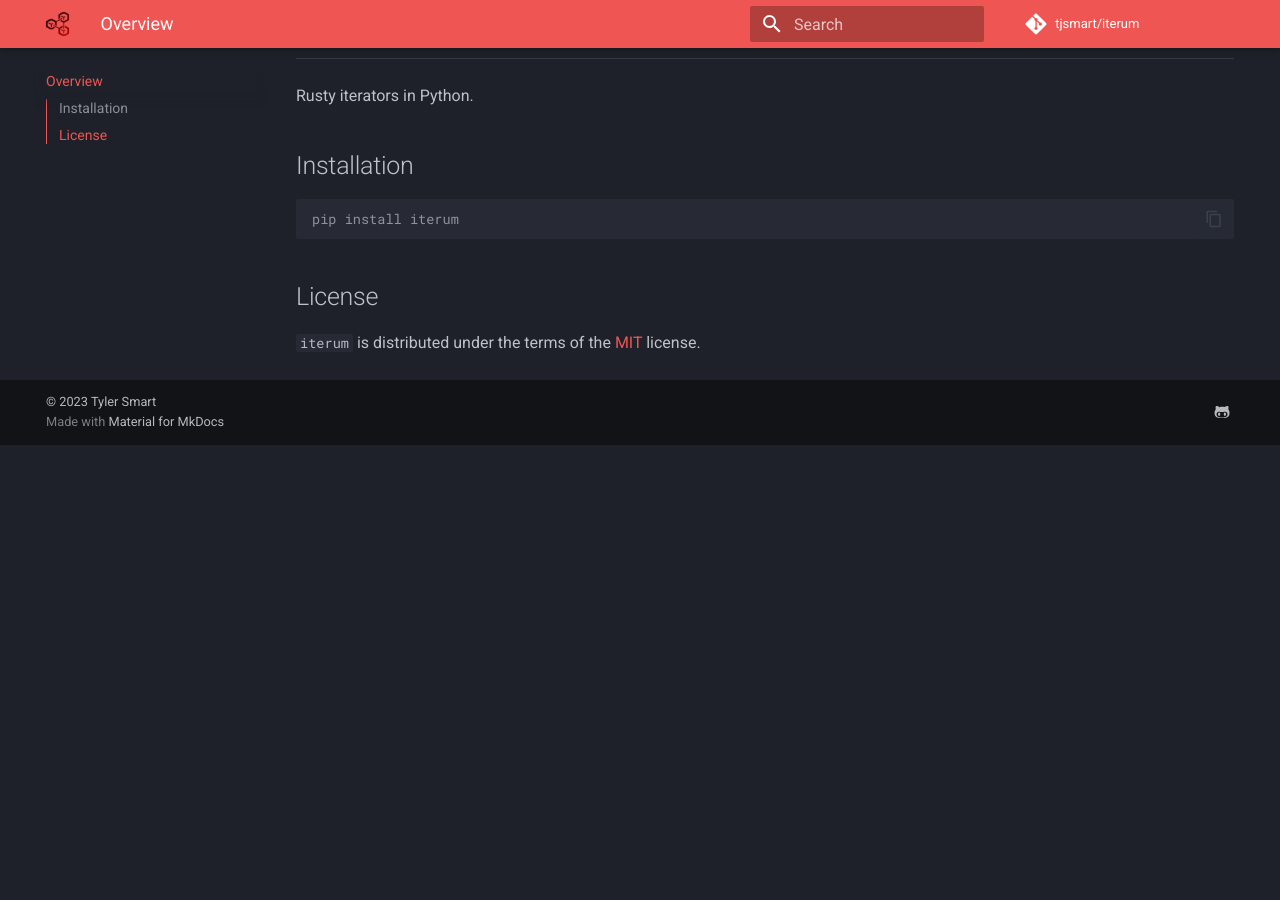
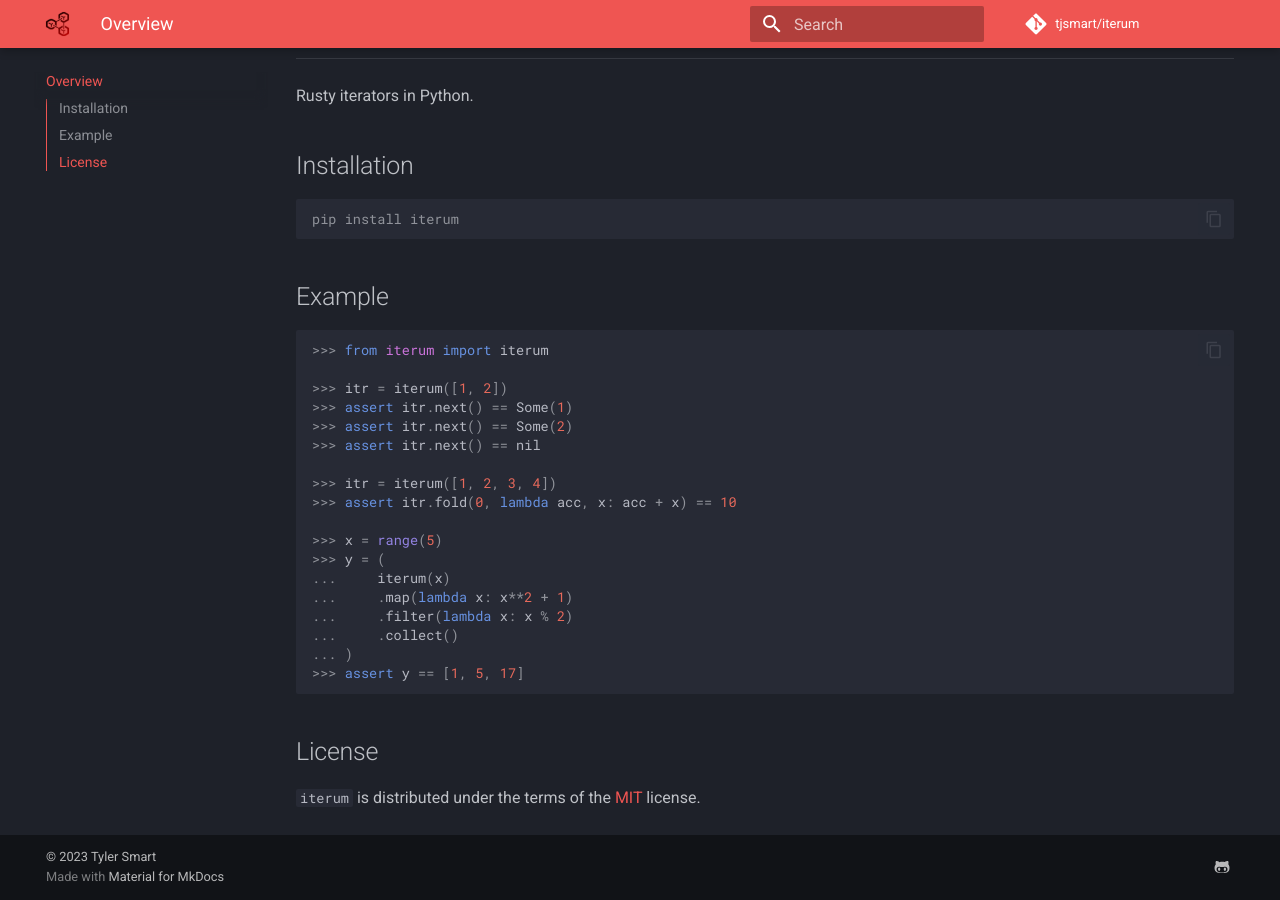
Before and after one commit to tjsmart/iterum, an MkDocs documentation site: the page built from docs/index.md, in a window 1280 px wide and 900 px high, scrolled down 555 px. Built offline with MkDocs 1.6.1 and Material for MkDocs 9.7.7, drawn with Linux system fonts in a browser that asks for light colours; comment, search, counter and statistics services are not loaded; before the commit the page ends 1000 px from its top, so only the background shows below that; grey boxes are pictures that could not be loaded.

````diff
--- a/docs/index.md
+++ b/docs/index.md
@@ -1,7 +1,6 @@
 # Overview
 
 <div align="center">
-<!-- <img src="https://raw.githubusercontent.com/tjsmart/iterum/main/docs/assets/images/logo.png" alt="Iterum logo" width="500" role="img"> -->
 <img src="assets/logo.png" alt="Iterum logo" width="250" role="img">
 </div>
 
@@ -15,8 +14,6 @@
 [![types - Pyright](https://microsoft.github.io/pyright/img/pyright_badge.svg)](https://microsoft.github.io/pyright/)
 [![License - MIT](https://img.shields.io/badge/license-MIT-9400d3.svg)](https://spdx.org/licenses/)
 
-
-
 -----
 
 Rusty iterators in Python.
@@ -27,6 +24,29 @@ Rusty iterators in Python.
 pip install iterum
 ```
 
+## Example
+
+```pycon
+>>> from iterum import iterum
+
+>>> itr = iterum([1, 2])
+>>> assert itr.next() == Some(1)
+>>> assert itr.next() == Some(2)
+>>> assert itr.next() == nil
+
+>>> itr = iterum([1, 2, 3, 4])
+>>> assert itr.fold(0, lambda acc, x: acc + x) == 10
+
+>>> x = range(5)
+>>> y = (
+...     iterum(x)
+...     .map(lambda x: x**2 + 1)
+...     .filter(lambda x: x % 2)
+...     .collect()
+... )
+>>> assert y == [1, 5, 17]
+```
+
 ## License
 
 `iterum` is distributed under the terms of the [MIT](https://spdx.org/licenses/MIT.html) license.
````
Also changed, not shown: README.md (+29 -1 lines).
